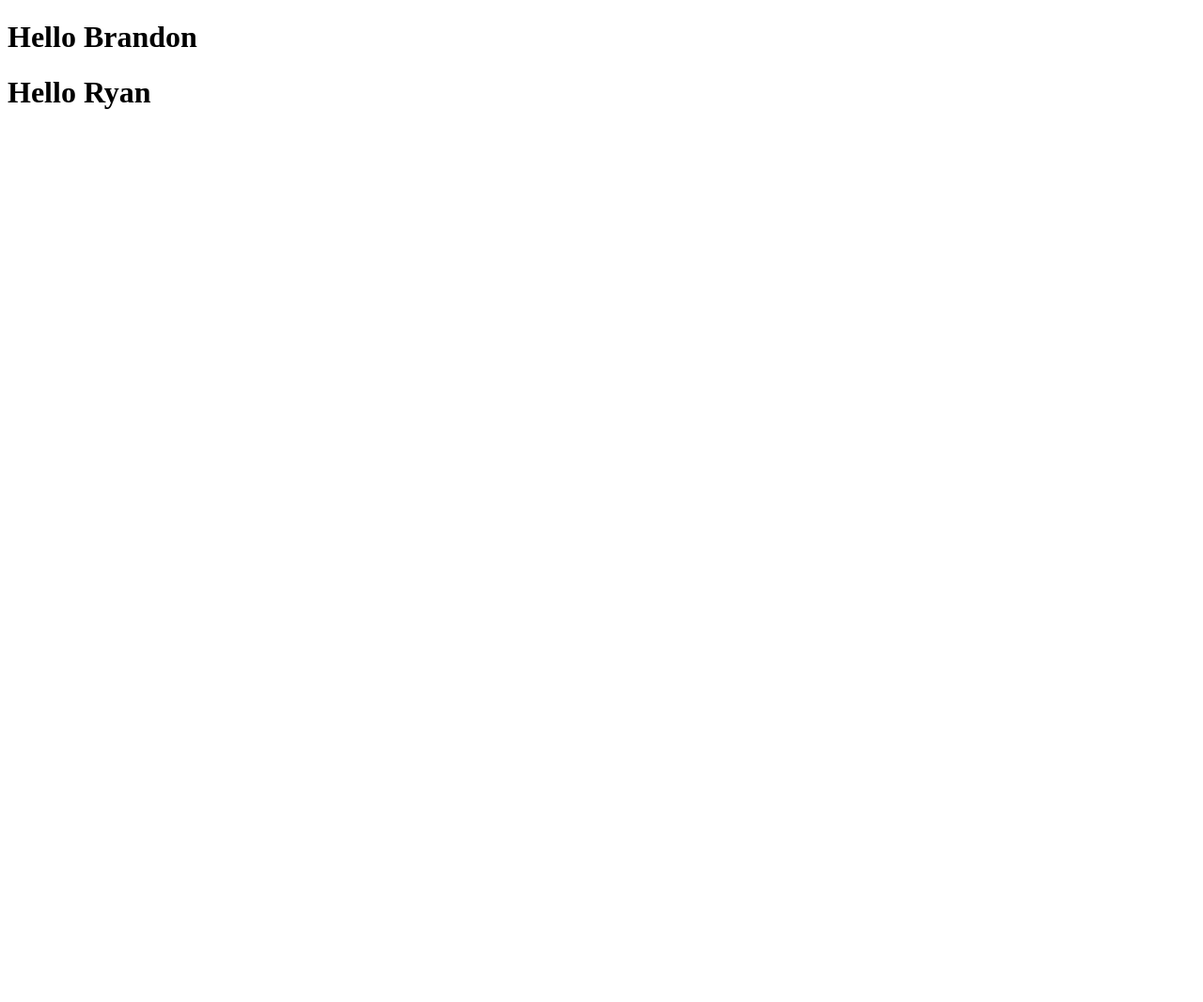
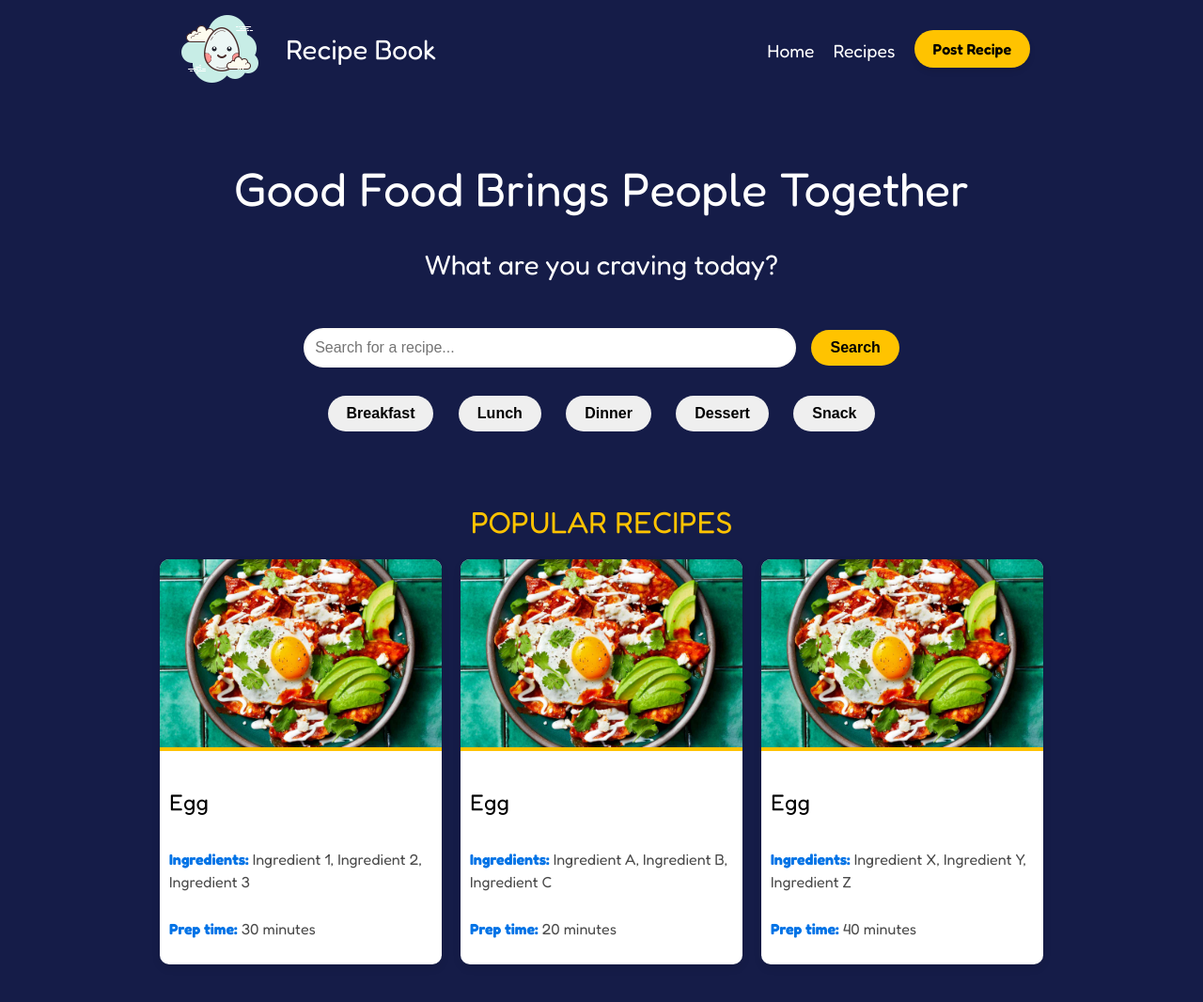
Before and after one commit to Brandonovwigho/WebDevYuan, a plain HTML site: page index.html in a window 1280 px wide. Shown: the whole page at 94% size. Before the commit the page ends 800 px from the top, so only its background shows below. Drawn offline with Linux system fonts and the light colour scheme.

Commit message:
added the front page design, the buttons are work in progress

```diff
--- /dev/null
+++ b/css/style.css
@@ -0,0 +1,197 @@
+/* Fredoka Font */
+@import url('https://fonts.googleapis.com/css2?family=Fredoka:wght@300..700&display=swap');
+
+body{
+    font-size: 25px;
+    color: white;
+    background-color: rgb(21,28,72);
+    font-family: Fredoka, sans-serif;
+    margin: 0;
+    padding: 0;
+}
+
+h1, h2, h3,
+h4 ,h5 ,h6{
+    font-weight: 400;
+}
+
+.header-container{
+    display: flex;
+    justify-content: space-around;
+    align-items: center;
+    width: 100%;
+    top: 0;
+    z-index: 100;
+    padding: 0.5rem;
+    color: white;
+    height: 5vh;
+    box-sizing: border-box;
+    margin-top: 2rem;
+}
+
+.nav-container, .logo-container {
+    display: flex;
+    align-items: center;
+    gap: 20px;
+}
+
+nav ul{
+    list-style-type: none;
+    display: flex;
+    gap: 20px;
+    margin: 0;
+    padding: 0;
+}
+
+nav ul li a{
+    text-decoration: none;
+    color: white;
+    font-size: 1.2rem;
+}
+
+.button {
+    background-color: #FFC300;
+    border: none;
+    color: #000000;
+    padding: 10px 20px;
+    text-align: center;
+    text-decoration: none;
+    display: inline-block;
+    font-size: 1rem;
+    font-weight: 600;
+    border-radius: 50px;
+    cursor: pointer;
+    transition: all 0.3s ease;
+    box-shadow: 0 4px 6px rgba(0, 0, 0, 0.1);
+    font-family: 'Fredoka', sans-serif;
+}
+
+.button:hover {
+    background-color: #FFD60A;
+    transform: translateY(-2px);
+    box-shadow: 0 6px 8px rgba(0, 0, 0, 0.15);
+}
+
+.quote{
+    padding-top: 4rem;
+    text-align: center;
+}
+
+.search-bar {
+    text-align: center;
+    margin-top: 50px;
+}
+
+#recipeSearch {
+    padding: 10px;
+    width: 500px;
+    border: 2px solid #f9f8f6;
+    border-radius: 50px;
+    font-size: 1rem;
+    outline: none;
+    transition: border 0.3s ease;
+}
+
+#recipeSearch:focus {
+    border-color: #FFD60A;
+}
+
+.search-button {
+    padding: 10px 20px;
+    margin-left: 10px;
+    background-color: #FFC300;
+    border: none;
+    border-radius: 50px;
+    font-size: 1rem;
+    font-weight: 600;
+    cursor: pointer;
+    transition: background-color 0.3s ease, transform 0.3s ease;
+}
+
+.search-button:hover {
+    background-color: #FFD60A;
+    transform: translateY(-2px);
+}
+
+.category-section {
+    text-align: center;
+    margin-top: 20px;
+}
+
+.category-button {
+    border: none;
+    padding: 10px 20px;
+    margin: 10px;
+    border-radius: 50px;
+    font-size: 1rem;
+    font-weight: 600;
+    cursor: pointer;
+    transition: background-color 0.3s ease, transform 0.3s ease;
+}
+
+.category-button:hover {
+    transform: translateY(-2px);
+    opacity: 0.9;
+}
+
+.popular-recipes {
+    padding: 40px 20px;
+    text-align: center;
+}
+
+.popular-recipes h2 {
+    font-size: 2rem;
+    margin-bottom: 20px;
+    color: #FFC300;
+}
+
+/* recipe cards div */
+.recipes-container {
+    display: flex;
+    justify-content: center;
+    flex-wrap: wrap;
+    gap: 20px;
+}
+
+/* recipe cards */
+.recipe-card {
+    background-color: #fff;
+    color: #000;
+    border-radius: 10px;
+    overflow: hidden;
+    box-shadow: 0 4px 8px rgba(0, 0, 0, 0.1);
+    width: 300px;
+    text-align: left;
+    font-family: 'Fredoka', sans-serif;
+    transition: transform 0.3s ease;
+}
+
+.recipe-card:hover {
+    transform: scale(1.05);
+    cursor: pointer;
+}
+
+/* Recipe card image */
+.recipe-card img {
+    width: 100%;
+    height: auto;
+    border-bottom: 4px solid #FFC300;
+}
+
+/* title */
+.recipe-card h3 {
+    font-size: 1.5rem;
+    padding: 10px;
+    color: #000000;
+}
+
+.recipe-card p {
+    padding: 0 10px 10px;
+    font-size: 1rem;
+    line-height: 1.5;
+    color: #4A4A4A;
+}
+
+.recipe-card strong {
+    color: #0073E6;
+}
--- a/index.html
+++ b/index.html
@@ -3,10 +3,71 @@
 <head>
     <meta charset="UTF-8">
     <meta name="viewport" content="width=device-width, initial-scale=1.0">
+    <link rel="stylesheet" href="./css/style.css"/>
+    <link rel="icon" type="image/x-icon" href="./images/logo-egg.png">
     <title>Food Recipes</title>
 </head>
 <body>
-    <h1>Hello Brandon</h1>
-    <h1>Hello Ryan</h1>
+    <header>
+        <div class="header-container">
+            <div class="logo-container">
+            <img src="./images/logo-egg.png"/>
+            <h3>Recipe Book</h3>
+            </div>
+            <div class="nav-container">
+                <nav>
+                    <ul>
+                        <li><a href="#">Home</a></li>
+                        <li><a href="#">Recipes</a></li>
+                    </ul>
+                </nav>
+
+                <button class="button">Post Recipe</button>
+            </div>
+        </div>
+    </header>
+    <main>
+        <div class="quote">
+            <h1>Good Food Brings People Together</h1>
+            <h3>What are you craving today?</h3>
+        </div>
+
+        <div class="search-bar">
+            <input type="text" id="recipeSearch" placeholder="Search for a recipe..." />
+            <button type="submit" class="search-button">Search</button>
+        </div>
+        <div class="category-section">
+            <button class="category-button">Breakfast</button>
+            <button class="category-button">Lunch</button>
+            <button class="category-button">Dinner</button>
+            <button class="category-button">Dessert</button>
+            <button class="category-button">Snack</button>
+        </div>
+
+        <div class="popular-recipes">
+            <h2>POPULAR RECIPES</h2>
+            <div class="recipes-container">
+                <div class="recipe-card">
+                    <img src="./images/sample.jpg" alt="Recipe Image 1">
+                    <h3>Egg</h3>
+                    <p><strong>Ingredients:</strong> Ingredient 1, Ingredient 2, Ingredient 3</p>
+                    <p><strong>Prep time:</strong> 30 minutes</p>
+                </div>
+                <div class="recipe-card">
+                    <img src="./images/sample.jpg" alt="Recipe Image 2">
+                    <h3>Egg</h3>
+                    <p><strong>Ingredients:</strong> Ingredient A, Ingredient B, Ingredient C</p>
+                    <p><strong>Prep time:</strong> 20 minutes</p>
+                </div>
+                <div class="recipe-card">
+                    <img src="./images/sample.jpg" alt="Recipe Image 3">
+                    <h3>Egg</h3>
+                    <p><strong>Ingredients:</strong> Ingredient X, Ingredient Y, Ingredient Z</p>
+                    <p><strong>Prep time:</strong> 40 minutes</p>
+                </div>
+            </div>
+        </div>
+
+    </main>
 </body>
 </html>
```
Also changed, not shown: images/logo-egg.png (added), images/sample.jpg (added).
